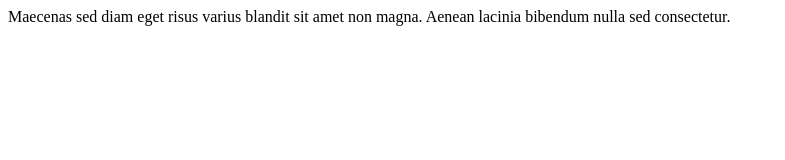
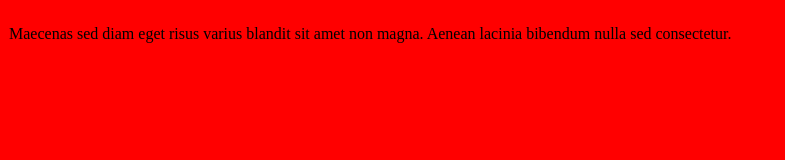
Before and after one commit to chonnomvv/git_coworker_exercise, a plain HTML site: page index.html in a window 1280 px wide. Shown: the whole page, without its empty margins (0-785 px from the left). Drawn offline with Linux system fonts and the light colour scheme.

Commit message:
feat: I want bug
yeah!

```diff
--- a/index.html
+++ b/index.html
@@ -1,6 +1,15 @@
 <!doctype=html>
 <html>
 <head>
+<style>
+body {
+background-color: red;
+}
+div {
+padding: 1px;
+}
+
+</style>
 </head>
 <body>
 <div>
```
